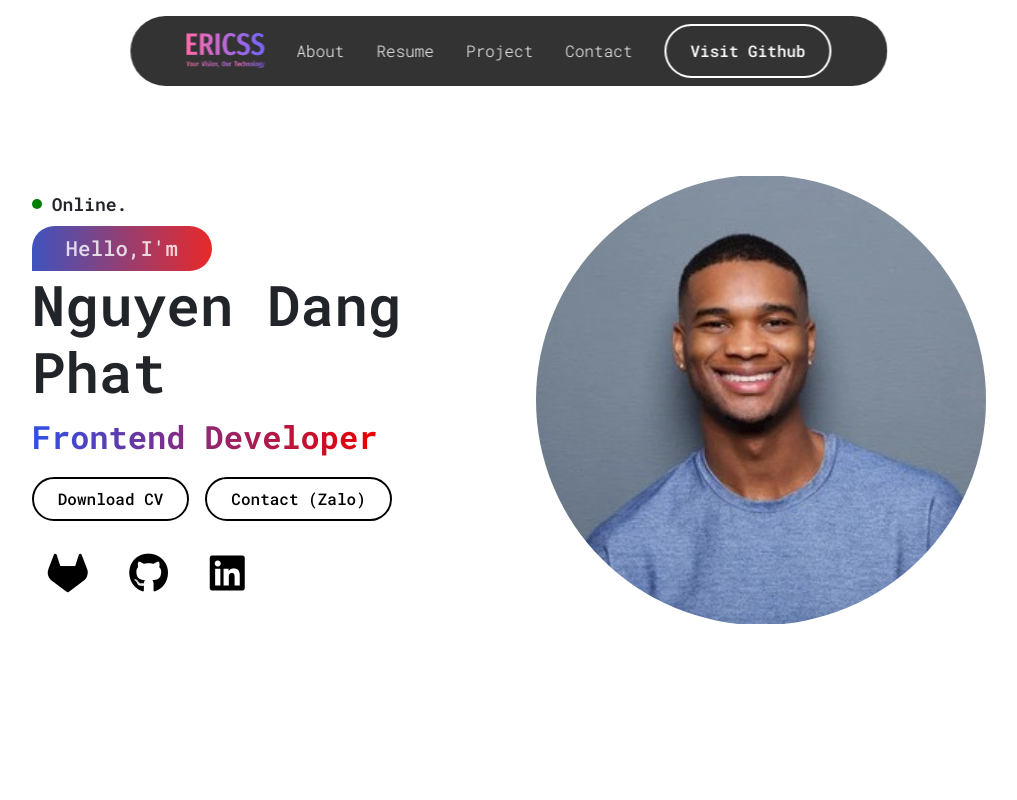
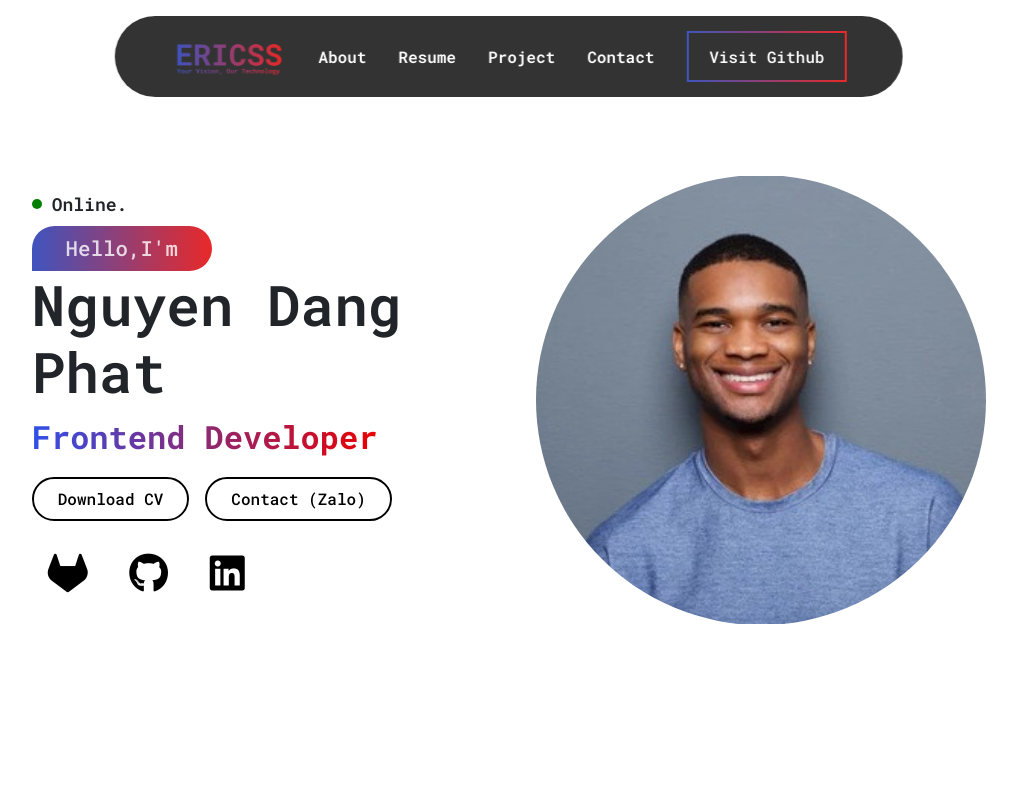
Before and after one commit to nguyenphat006/Project-Portfolio_HTML-CSS-JS, a plain HTML site: page Source/index.html in a window 1280 px wide. Shown: the top 800 px of the page, without its empty margins (131-1148 px from the left). Drawn offline with Linux system fonts and the light colour scheme.

Commit message:
Update header + about no avatar

```diff
--- a/Source/index.html
+++ b/Source/index.html
@@ -4,7 +4,7 @@
     <meta charset="UTF-8">
     <meta name="viewport" content="width=device-width, initial-scale=1.0">
     <title>ERICSS - Portfolio</title>
-    <link rel="icon" href="Image/logo-icon1.png">
+    <link rel="icon" href="Image/logo-new.png">
     <link rel="stylesheet" href="https://cdnjs.cloudflare.com/ajax/libs/font-awesome/6.6.0/css/all.min.css">
     <link rel="preconnect" href="https://fonts.googleapis.com">
     <link rel="preconnect" href="https://fonts.gstatic.com" crossorigin>
@@ -15,7 +15,7 @@
 </head>
 <body>
     <header class="header">
-        <a href="#" class="logo"><img src="Image/logo-header.png" alt=""></a>
+        <a href="#" class="logo"><img src="Image/logo-new.png" alt=""></a>
         <ul class="nav-link">
             <li>
                 <a href="#about">About</a>
--- a/Source/style.css
+++ b/Source/style.css
@@ -27,7 +27,7 @@ header{
     z-index: 999;
 }
 header img{
-    height: 35px;
+    height: 65px;
 }
 .logo{
     color: #fff;
@@ -47,7 +47,7 @@ header img{
 li a{
     position: relative;
     color: #fff;
-    font-weight: 300;
+    font-weight: 600;
 }
 li a::before{
     position: absolute;
@@ -64,9 +64,8 @@ li a:hover::before{
     width: 100%;
 }
 .visit-btn{
-    padding: 0.8rem 1.5rem;
-    border-radius: 3rem;
-    border: 2px solid rgb(255, 255, 255);
+    padding: 0.7rem 1.3rem;
+    border-image: linear-gradient(to right, #3f54be 0%,#e82929 100%) 1;
     font-weight: 500;
     font-size: 1rem;
     color: #fff;
@@ -75,9 +74,10 @@ li a:hover::before{
     background: none;
 }
 .visit-btn:hover{
-    transform: scale(1.03);
-    color: black;
-    background: #fff;
+    transform: scale(1.05);
+    color: #fff;
+    background: linear-gradient(to right, #3f54be 0%,#e82929 100%);
+    border: none;
 }
 #menu-icon{
     font-size: 2rem;
```
Also changed, not shown: Source/Image/icon-logo.png (deleted), Source/Image/logo-header.png (deleted), Source/Image/logo-icon1.png (deleted), Source/Image/logo-new.png (added), Source/Image/logo2.png (deleted).
